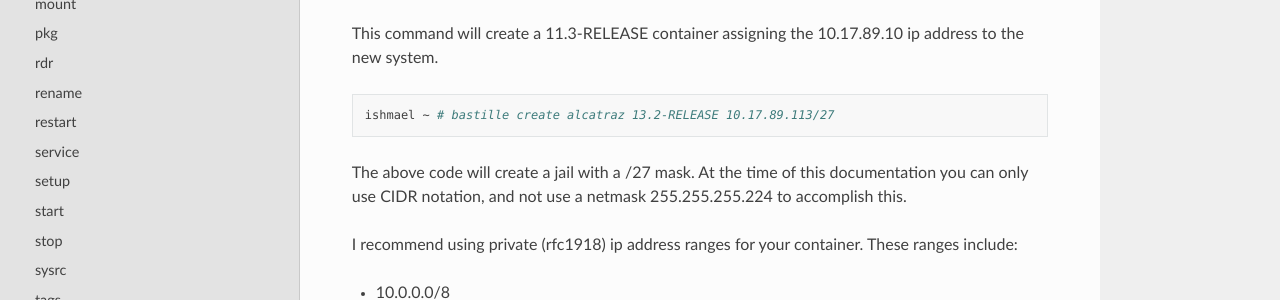
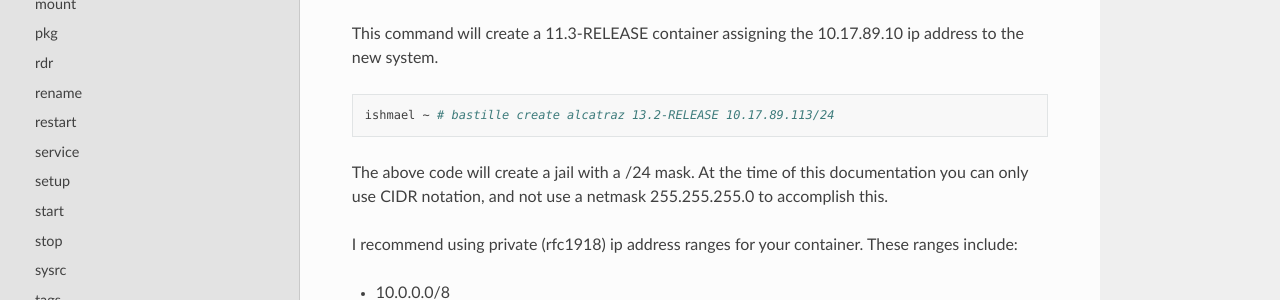
Before and after one commit to BastilleBSD/bastille, a Sphinx documentation site: the page built from docs/chapters/subcommands/create.rst, in a window 1280 px wide and 1078 px high. Shown: the part 464-764 px from the top of the window. Built offline with Sphinx 7.4.7 and the Read the Docs theme 2.0.0, drawn with Linux system fonts in a browser that asks for light colours; pages that are not in the unit, such as notebooks, are missing from menus.

Commit message:
resolving to use /24 in docs

```diff
--- a/docs/chapters/subcommands/create.rst
+++ b/docs/chapters/subcommands/create.rst
@@ -24,11 +24,11 @@ address to the new system.
 
 .. code-block:: shell
 
-   ishmael ~ # bastille create alcatraz 13.2-RELEASE 10.17.89.113/27
+   ishmael ~ # bastille create alcatraz 13.2-RELEASE 10.17.89.113/24
 
 
-The above code will create a jail with a /27 mask.  At the time of this documentation you
-can only use CIDR notation, and not use a netmask 255.255.255.224 to accomplish this.
+The above code will create a jail with a /24 mask.  At the time of this documentation you
+can only use CIDR notation, and not use a netmask 255.255.255.0 to accomplish this.
 
 
 I recommend using private (rfc1918) ip address ranges for your container.  These
```
